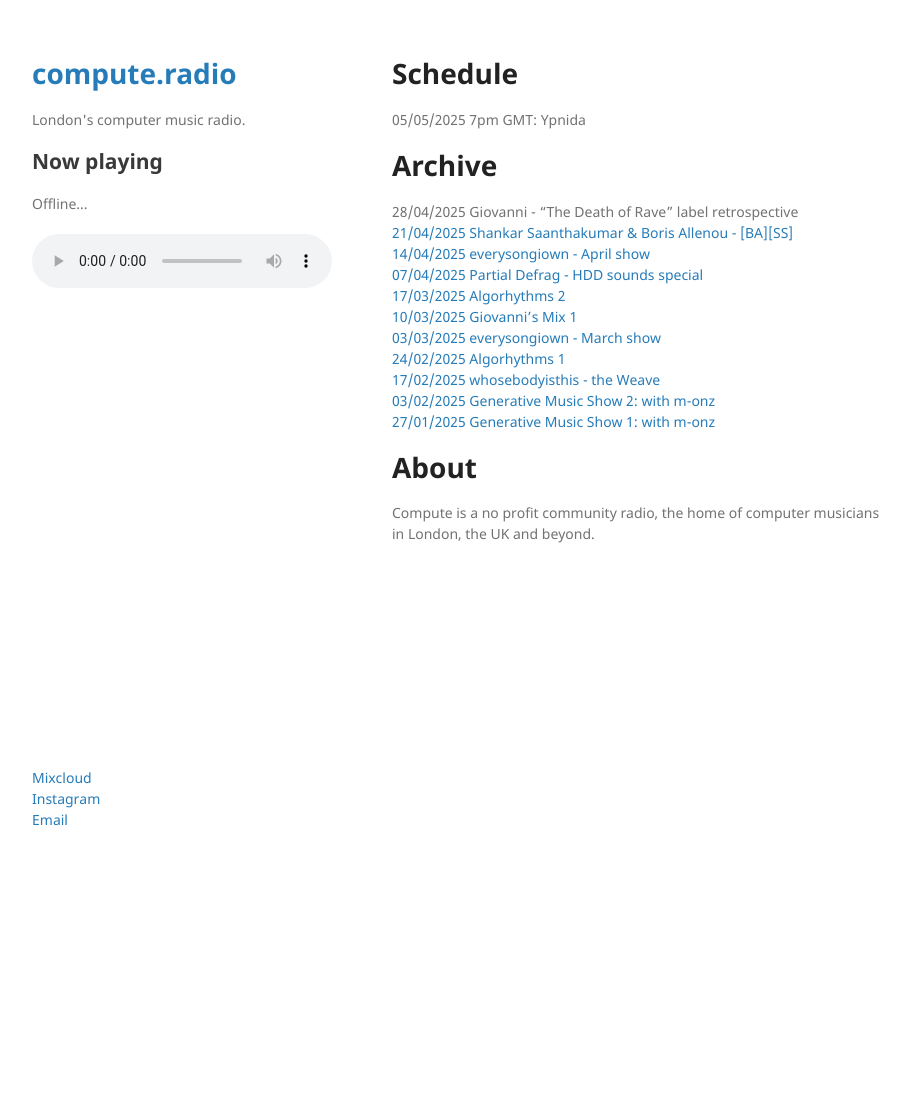
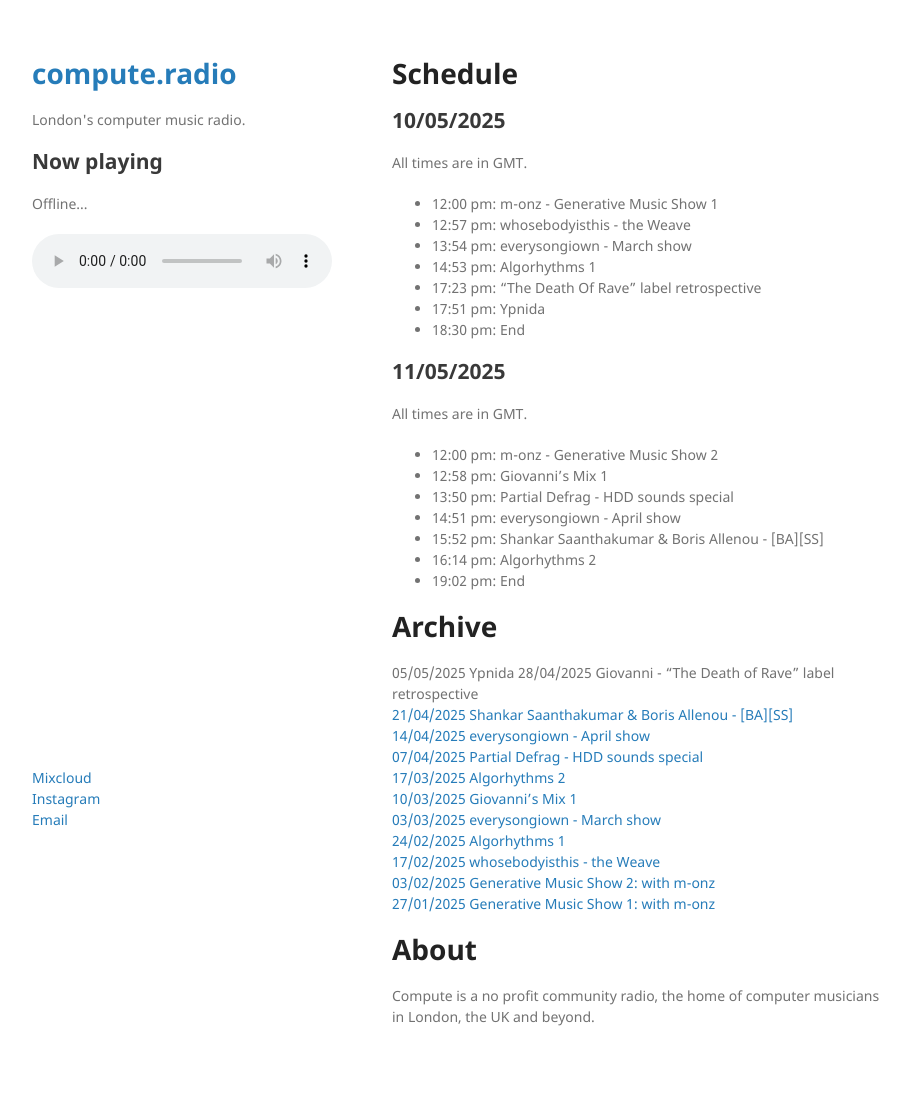
Before and after one commit to compute-radio/compute-radio.github.io, a Jekyll site: the page built from index.md, in a window 1280 px wide. Shown: the whole page, without its empty margins (178-1088 px from the left). Built offline with Jekyll 4.4.1, drawn with Linux system fonts in a browser that asks for light colours; our own code applies the rules of GitHub Pages for plain Markdown files; before the commit the page ends 900 px from its top, so only the background shows below that.

Commit message:
Update index.md

```diff
--- a/index.md
+++ b/index.md
@@ -3,9 +3,28 @@ layout: default
 ---
 
 # Schedule
-05/05/2025 7pm GMT: Ypnida
+## 10/05/2025
+All times are in GMT.<br/>
+- 12:00 pm: m-onz - Generative Music Show 1
+- 12:57 pm: whosebodyisthis - the Weave
+- 13:54 pm: everysongiown - March show
+- 14:53 pm: Algorhythms 1
+- 17:23 pm: "The Death Of Rave" label retrospective
+- 17:51 pm: Ypnida
+- 18:30 pm: End
+
+## 11/05/2025
+All times are in GMT.<br/>
+- 12:00 pm: m-onz - Generative Music Show 2
+- 12:58 pm: Giovanni's Mix 1
+- 13:50 pm: Partial Defrag - HDD sounds special
+- 14:51 pm: everysongiown - April show
+- 15:52 pm: Shankar Saanthakumar & Boris Allenou - [BA][SS]
+- 16:14 pm: Algorhythms 2
+- 19:02 pm: End
 
 # Archive
+05/05/2025 Ypnida
 28/04/2025 Giovanni - "The Death of Rave" label retrospective<br/>
 [21/04/2025 Shankar Saanthakumar & Boris Allenou - [BA][SS]](https://www.mixcloud.com/computedotradio/shankar-saanthakumar-boris-allenou-bass/)<br/>
 [14/04/2025 everysongiown - April show](https://www.mixcloud.com/computedotradio/everysongiown-april-show/)<br/>
```
